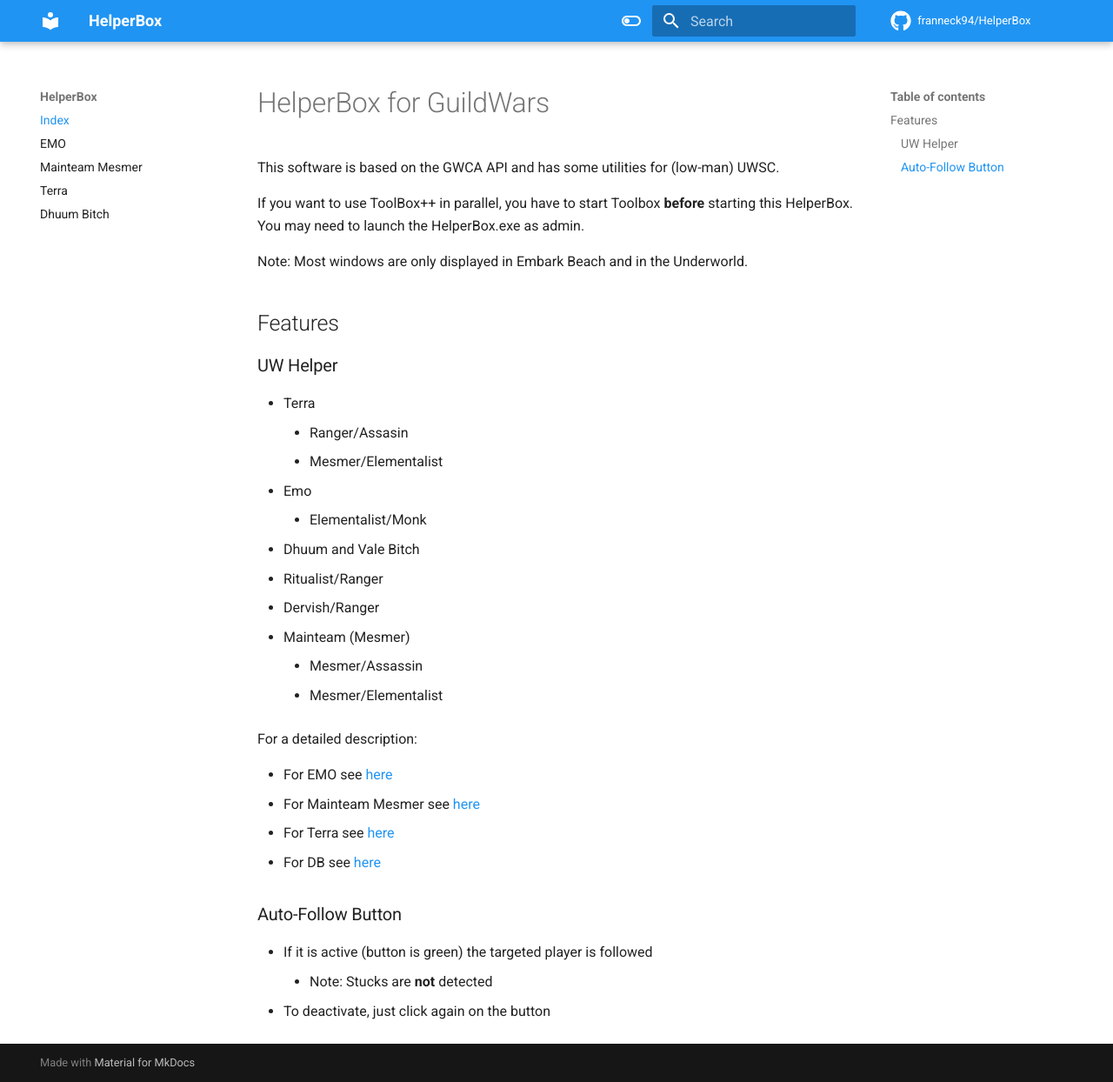
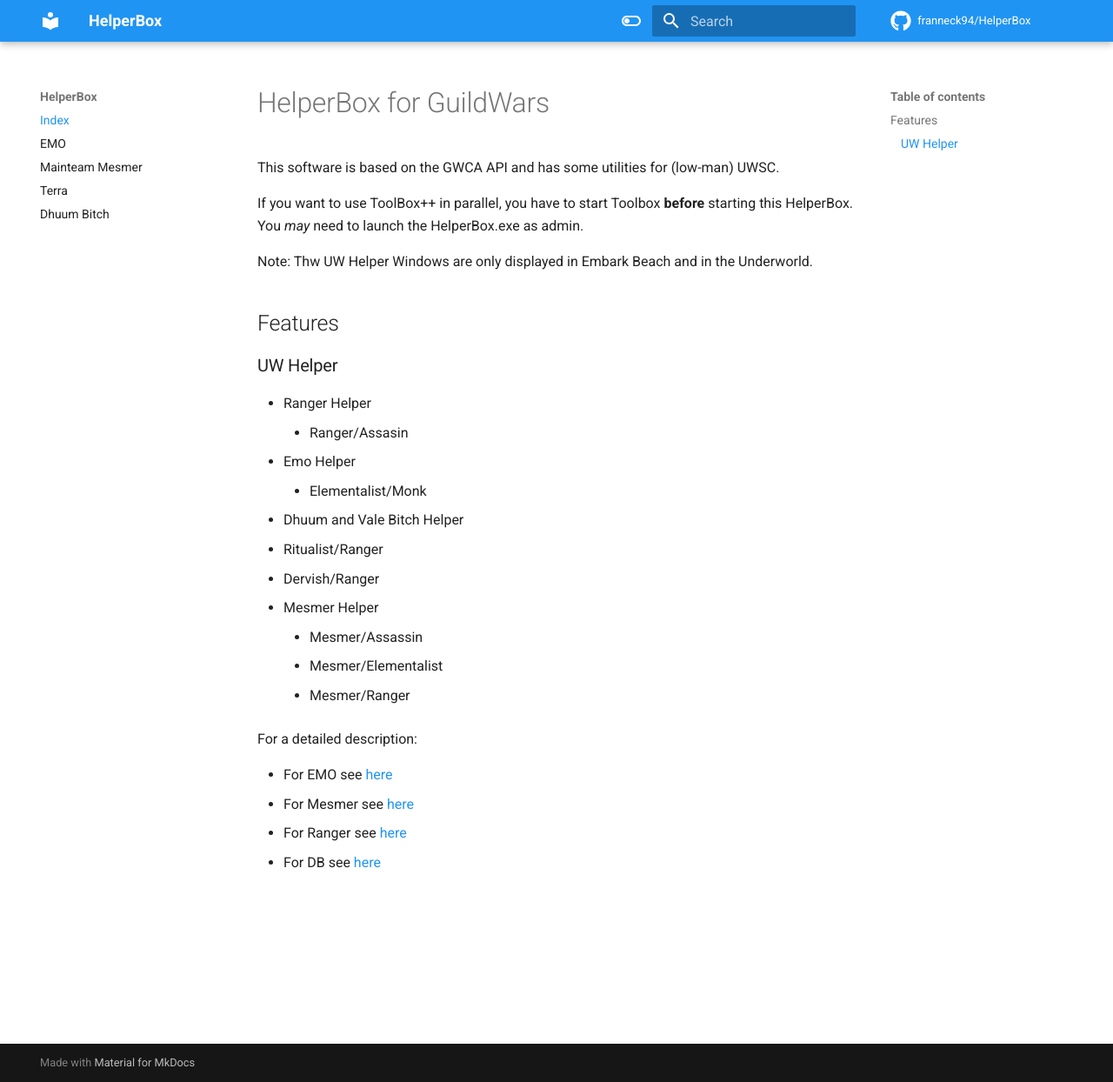
Before and after one commit to franneck94/HelperBox, an MkDocs documentation site: the page built from docs/index.md, in a window 1280 px wide and 1244 px high. Shown: the whole window at 87% size. Built offline with MkDocs 1.6.1 and Material for MkDocs 9.7.7, drawn with Linux system fonts in a browser that asks for light colours; comment, search, counter and statistics services are not loaded.

Commit message:
updated docs

```diff
--- a/docs/index.md
+++ b/docs/index.md
@@ -3,35 +3,29 @@
 This software is based on the GWCA API and has some utilities for (low-man) UWSC.
 
 If you want to use ToolBox++ in parallel, you have to start Toolbox **before** starting this HelperBox.
-You may need to launch the HelperBox.exe as admin.
+You *may* need to launch the HelperBox.exe as admin.
 
-Note: Most windows are only displayed in Embark Beach and in the Underworld.
+Note: Thw UW Helper Windows are only displayed in Embark Beach and in the Underworld.
 
 ## Features
 
 ### UW Helper
 
-- Terra
+- Ranger Helper
     - Ranger/Assasin
-    - Mesmer/Elementalist
-- Emo
+- Emo Helper
     - Elementalist/Monk
-- Dhuum and Vale Bitch
+- Dhuum and Vale Bitch Helper
   - Ritualist/Ranger
   - Dervish/Ranger
-- Mainteam (Mesmer)
+- Mesmer Helper
     - Mesmer/Assassin
     - Mesmer/Elementalist
+    - Mesmer/Ranger
 
 For a detailed description:
 
 - For EMO see [here](./Emo.md)
-- For Mainteam Mesmer see [here](./Mainteam.md)
-- For Terra see [here](./Terra.md)
+- For Mesmer see [here](./Mesmer.md)
+- For Ranger see [here](./Ranger.md)
 - For DB see [here](./Db.md)
-
-### Auto-Follow Button
-
-- If it is active (button is green) the targeted player is followed
-    - Note: Stucks are **not** detected
-- To deactivate, just click again on the button
```
Also changed, not shown: docs/Db.md (+3 -5 lines), docs/Emo.md (+4 -7 lines), docs/Mesmer.md (renamed from docs/Mainteam.md), docs/Ranger.md (renamed from docs/Terra.md).
